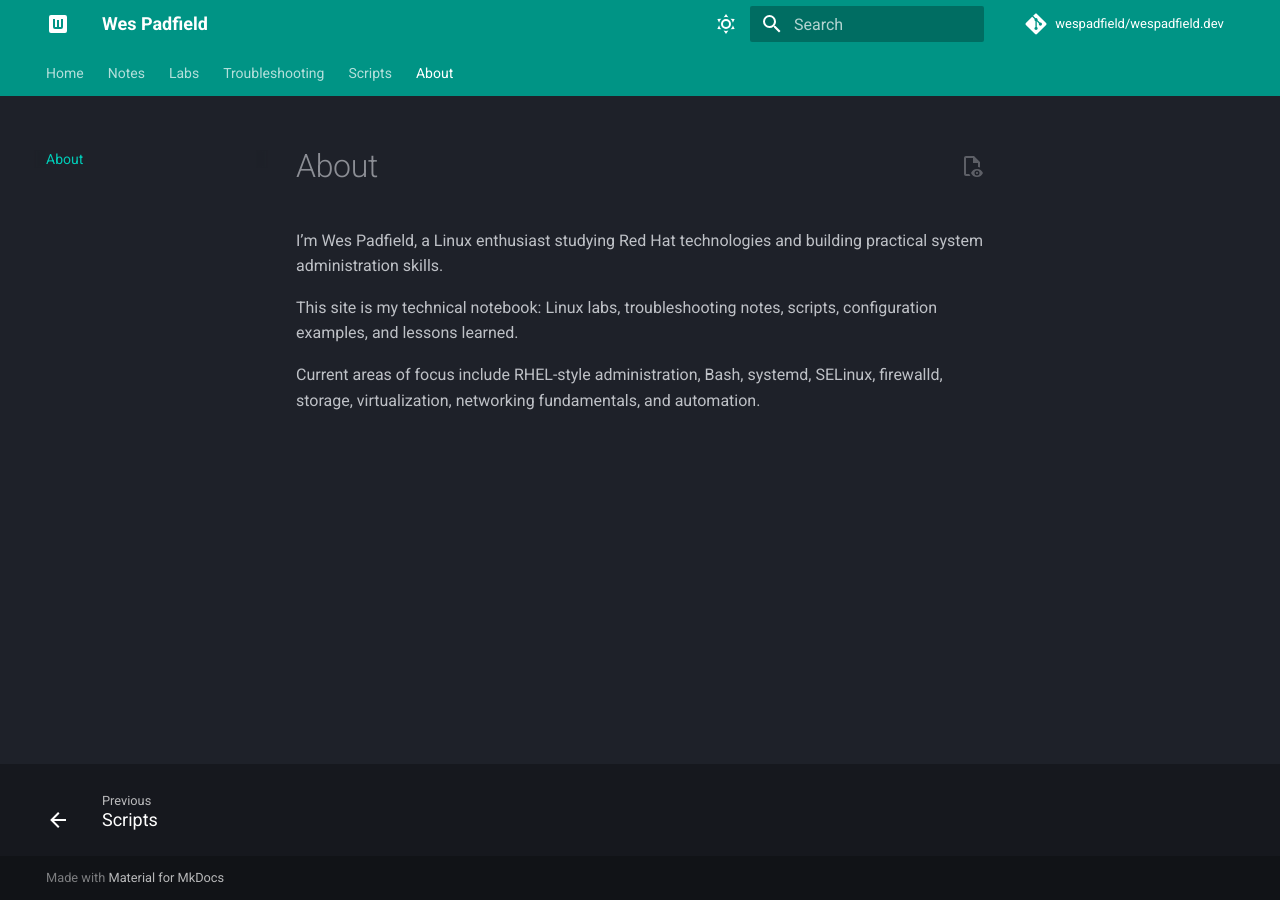
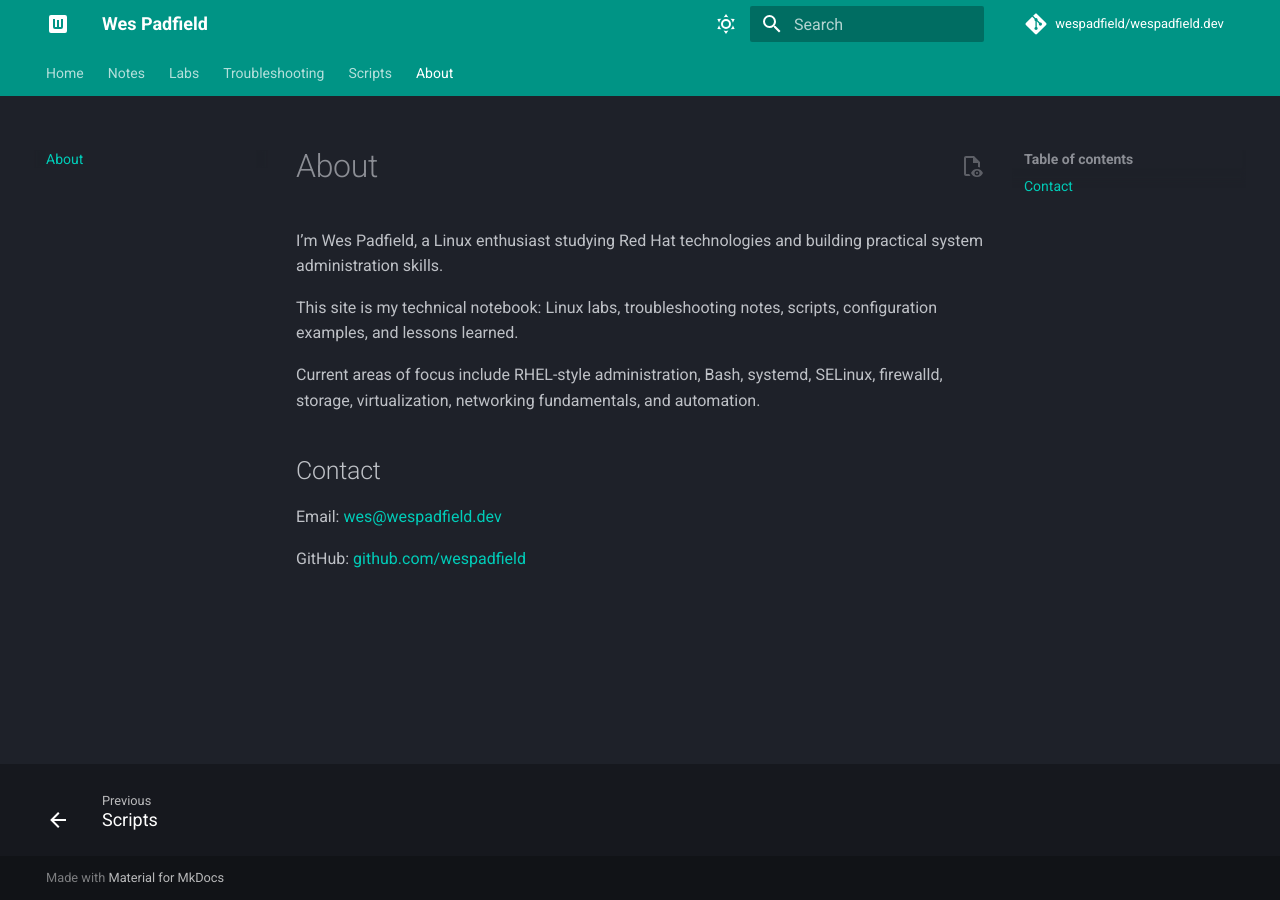
Before and after one commit to wespadfield/wespadfield.dev, an MkDocs documentation site: the page built from docs/about.md, in a window 1280 px wide. Built offline with MkDocs 1.6.1 and Material for MkDocs 9.7.7, drawn with Linux system fonts in a browser that asks for light colours; comment, search, counter and statistics services are not loaded.

Commit message:
Add contact email

```diff
--- a/docs/about.md
+++ b/docs/about.md
@@ -5,3 +5,9 @@ I’m Wes Padfield, a Linux enthusiast studying Red Hat technologies and buildin
 This site is my technical notebook: Linux labs, troubleshooting notes, scripts, configuration examples, and lessons learned.
 
 Current areas of focus include RHEL-style administration, Bash, systemd, SELinux, firewalld, storage, virtualization, networking fundamentals, and automation.
+
+## Contact
+
+Email: [wes@wespadfield.dev](mailto:wes@wespadfield.dev)
+
+GitHub: [github.com/wespadfield](https://github.com/wespadfield)
```
